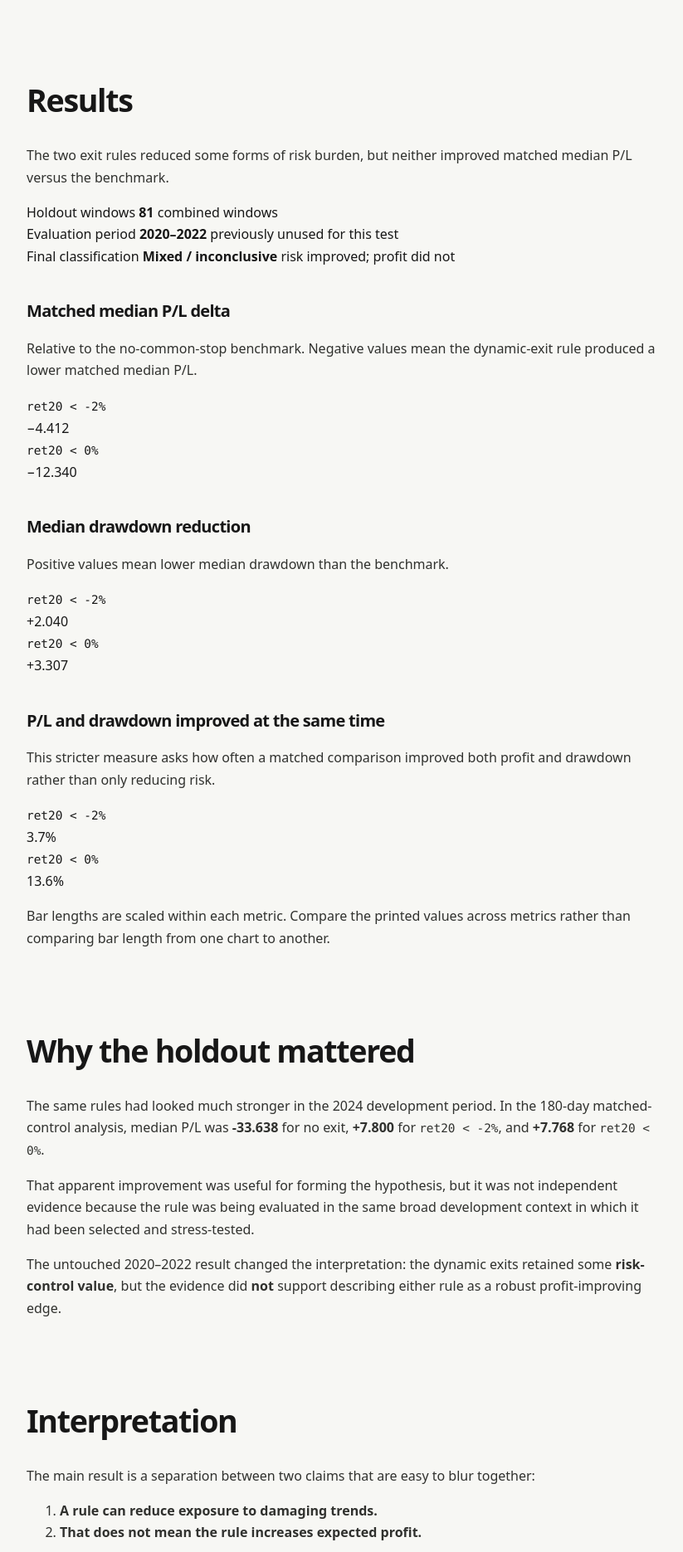
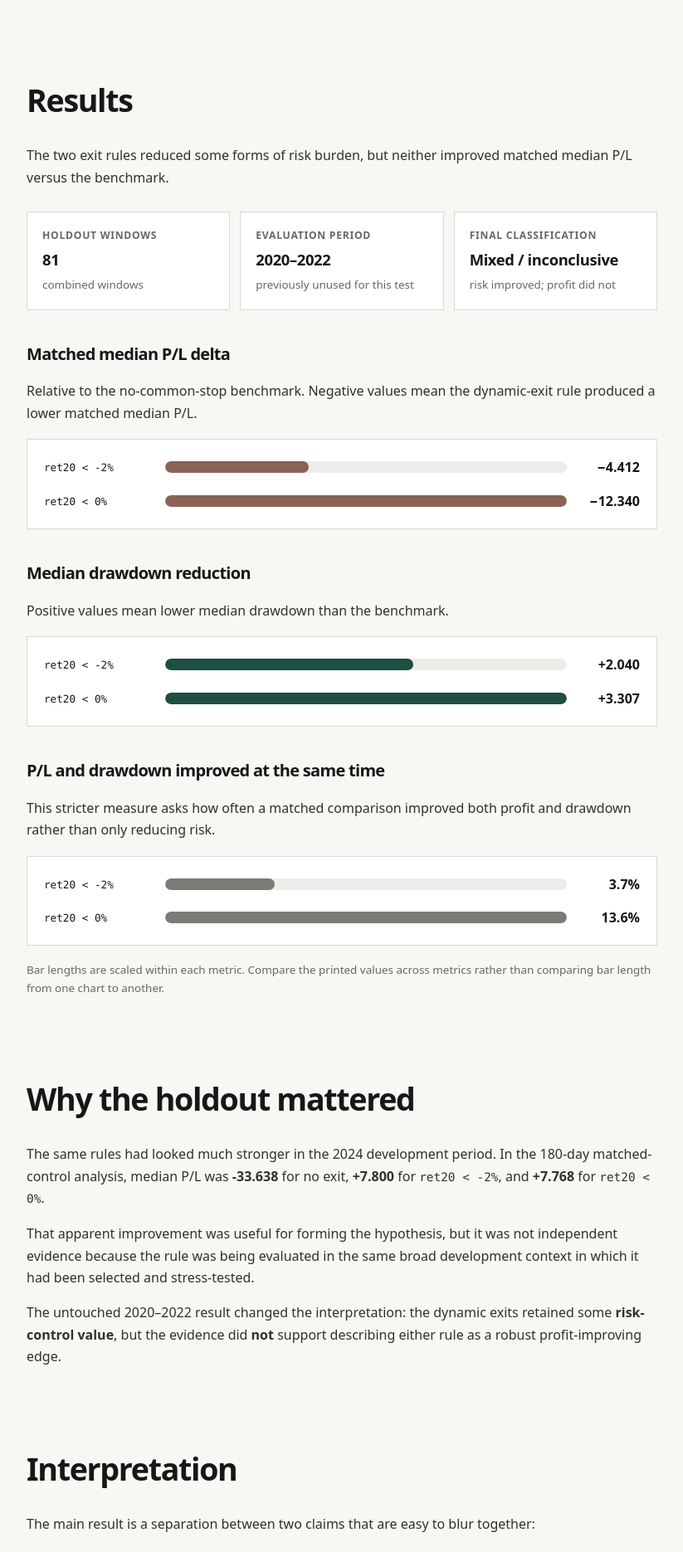
Before and after one commit to Josh-Temple/studio-lab-research, a Jekyll site: the page built from _research/repeat-trading-external-holdout.md, in a window 1280 px wide. Shown: the part 1717-3588 px from the top of the page at 83% size, without its empty margins (48-871 px from the left). Built offline with Jekyll 4.4.1, drawn with Linux system fonts in a browser that asks for light colours.

Commit message:
Add reusable research chart styles

```diff
--- a/assets/css/site.css
+++ b/assets/css/site.css
@@ -6,6 +6,8 @@
   --line: #d9dad4;
   --accent: #1d4f42;
   --accent-soft: #e6efeb;
+  --loss: #8a6256;
+  --neutral-bar: #7a7c76;
   --max: 1120px;
   --measure: 760px;
 }
@@ -90,6 +92,24 @@ h3 { margin-top: 2.1em; font-size: 1.25rem; }
 .public-boundary p:not(.eyebrow) { max-width: var(--measure); color: var(--muted); }
 .public-boundary a { color: var(--accent); text-underline-offset: 4px; }
 
+.result-summary-grid { display: grid; grid-template-columns: repeat(3, minmax(0, 1fr)); gap: 12px; margin: 28px 0 36px; }
+.result-stat { display: grid; gap: 4px; padding: 18px; border: 1px solid var(--line); background: var(--surface); }
+.result-stat-label { color: var(--muted); font-size: .76rem; font-weight: 700; letter-spacing: .06em; text-transform: uppercase; }
+.result-stat strong { font-size: 1.15rem; letter-spacing: -.02em; }
+.result-stat > span:last-child { color: var(--muted); font-size: .84rem; }
+
+.metric-chart { display: grid; gap: 14px; margin: 18px 0 30px; padding: 20px; border: 1px solid var(--line); background: var(--surface); }
+.metric-row { display: grid; grid-template-columns: 132px minmax(120px, 1fr) 74px; align-items: center; gap: 14px; }
+.metric-label { font-size: .88rem; }
+.metric-label code { white-space: nowrap; }
+.bar-track { height: 14px; overflow: hidden; background: #ecece8; border-radius: 999px; }
+.bar-fill { display: block; height: 100%; border-radius: inherit; }
+.bar-negative { background: var(--loss); }
+.bar-positive { background: var(--accent); }
+.bar-neutral { background: var(--neutral-bar); }
+.metric-value { text-align: right; font-variant-numeric: tabular-nums; font-weight: 700; }
+.chart-note { margin-top: -12px !important; color: var(--muted) !important; font-size: .84rem; }
+
 .research-header { padding-bottom: 40px; border-bottom: 1px solid var(--line); }
 .research-heading-row { display: flex; align-items: flex-start; justify-content: space-between; gap: 24px; }
 .research-heading-row h1 { font-size: clamp(2.25rem, 6vw, 4.6rem); }
@@ -112,6 +132,7 @@ h3 { margin-top: 2.1em; font-size: 1.25rem; }
   .area-grid { grid-template-columns: repeat(2, minmax(0, 1fr)); }
   .feature-grid { grid-template-columns: 1fr; }
   .feature-grid-wide { grid-template-columns: 1fr; }
+  .result-summary-grid { grid-template-columns: 1fr; }
 }
 
 @media (max-width: 680px) {
@@ -124,5 +145,9 @@ h3 { margin-top: 2.1em; font-size: 1.25rem; }
   .area-card { min-height: 0; }
   .area-card h3 { margin-top: 28px; }
   .writing-item { grid-template-columns: 1fr; gap: 6px; }
+  .metric-row { grid-template-columns: 1fr 64px; gap: 6px 12px; }
+  .metric-label { grid-column: 1 / -1; }
+  .bar-track { grid-column: 1; }
+  .metric-value { grid-column: 2; grid-row: 2; }
   .footer-inner { align-items: flex-start; flex-direction: column; justify-content: center; }
 }
```
